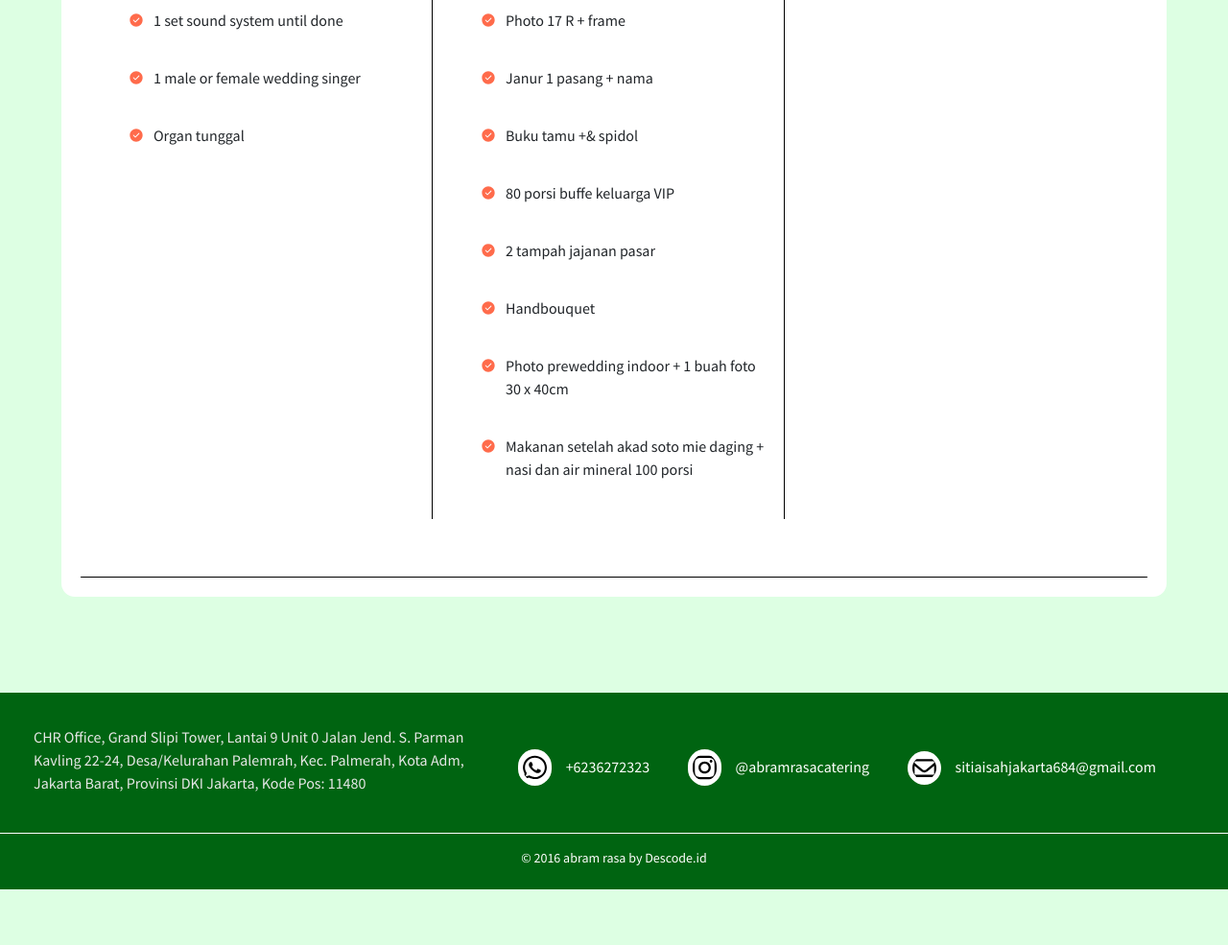
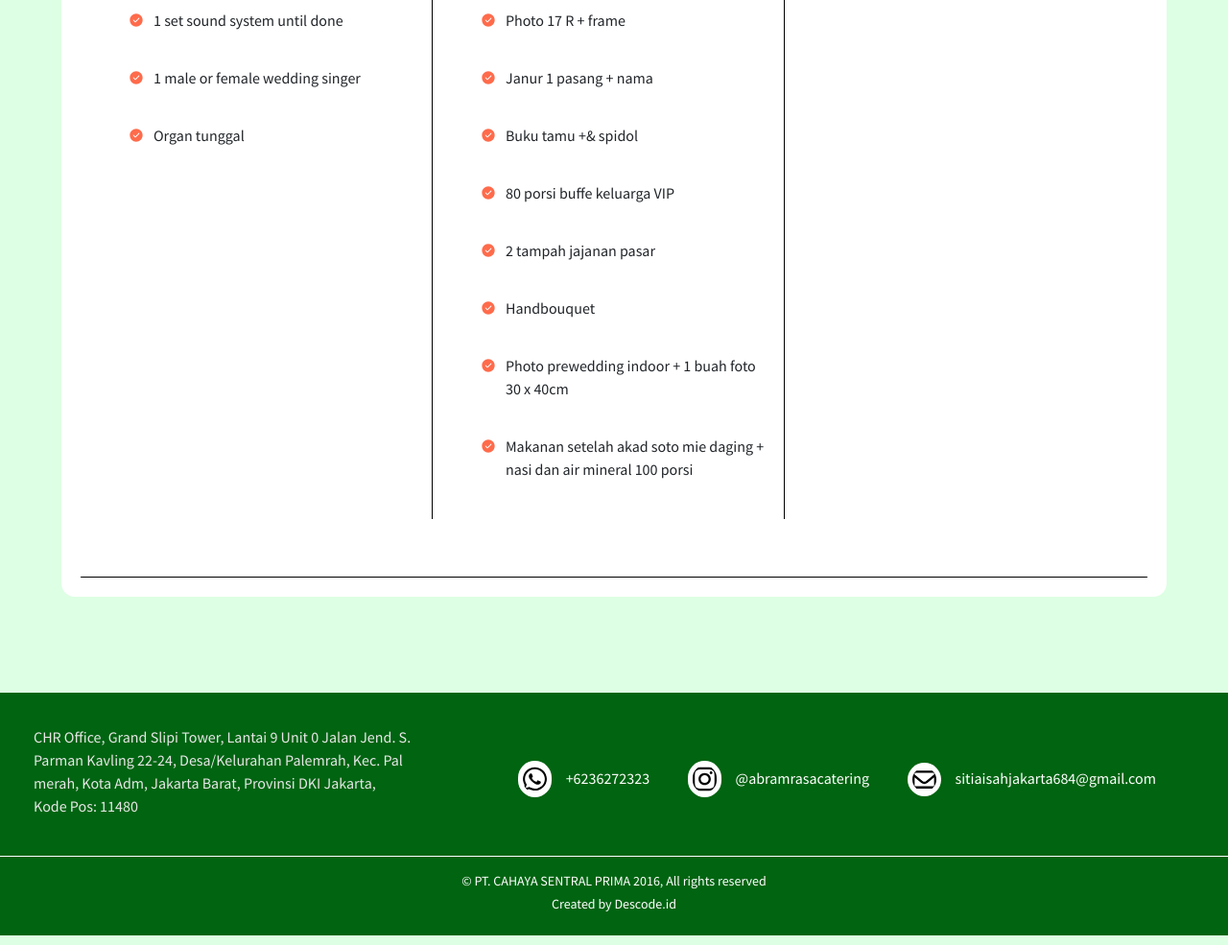
Before and after one commit to khoirulhudaa/abramrasa, a plain HTML site: page gold.html in a window 1280 px wide. Shown: the part 3380-4365 px from the top of the page at 96% size. Before the commit the page ends 4317 px from the top, so only its background shows below. Drawn offline with Linux system fonts and the light colour scheme; files whose address does not match are found by name.

Commit message:
Add files via upload

```diff
--- a/gold.html
+++ b/gold.html
@@ -418,7 +418,7 @@
       <footer id="footer">
         <div class="footer-top">
             <p>
-                CHR Office, Grand Slipi Tower, Lantai 9 Unit 0 Jalan Jend. S. Parman Kavling 22-24, Desa/Kelurahan Palemrah, Kec. Palmerah, Kota Adm, Jakarta Barat, Provinsi DKI Jakarta, Kode Pos: 11480
+                CHR Office, Grand Slipi Tower, Lantai 9 Unit 0 Jalan Jend. S. <br> Parman Kavling 22-24, Desa/Kelurahan Palemrah, Kec. Pal <br> merah, Kota Adm, Jakarta Barat, Provinsi DKI Jakarta, <br> Kode Pos: 11480
             </p>
             <div class="wrap-sosmed">
                 <div>
@@ -436,9 +436,9 @@
             </div>
         </div>
        <div class="footer-bottom">
-        <small><a href="https://descode.id" target="_blank">© 2016 abram rasa by Descode.id</a></small>
+        <small>© PT. CAHAYA SENTRAL PRIMA 2016, All rights reserved <br> Created by <a href="https://descode.id">Descode.id</a></small>
        </div>
-    </footer>
+      </footer>
 
     <script src="./aos/dist/aos.js"></script>
     <script>
```
Also changed, not shown: index.html (+3 -3 lines), platinum.html (+3 -3 lines), silver.html (+3 -3 lines).
